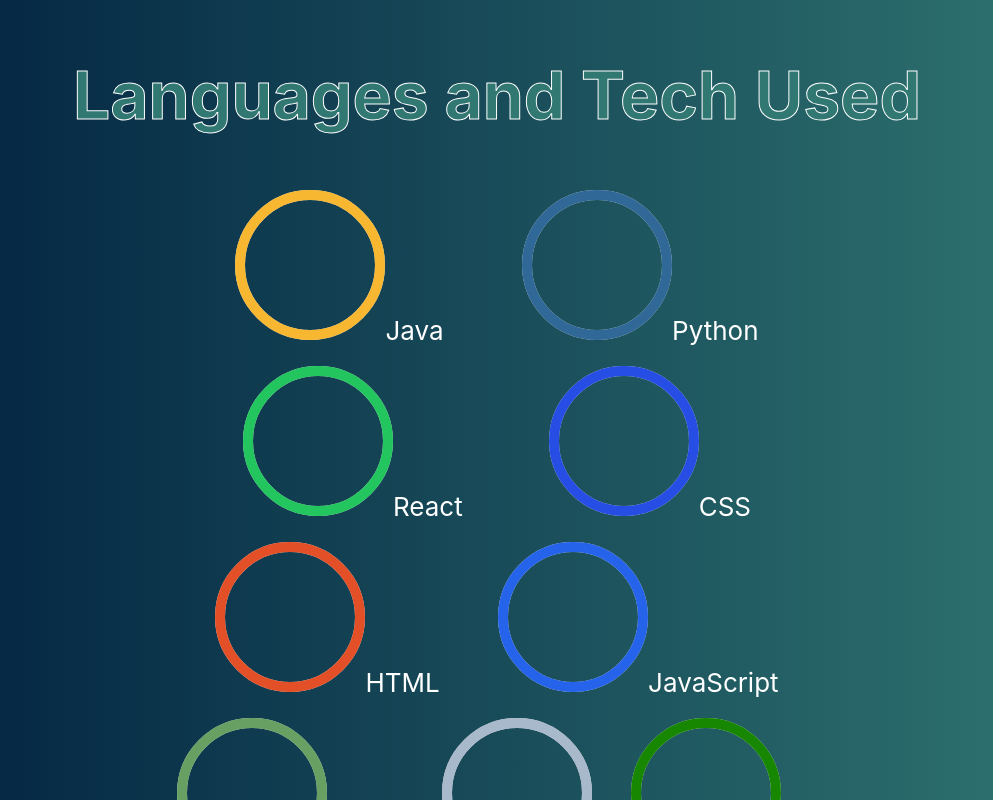
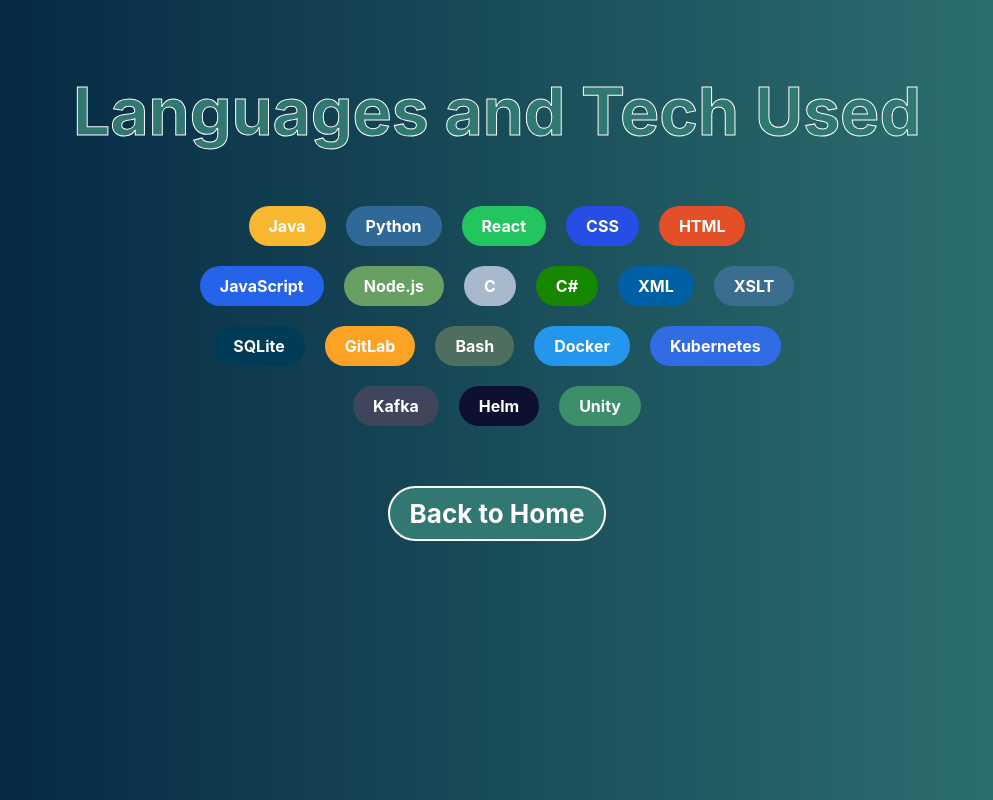
Before and after one commit to RobBundy2002/Website, a React (Create React App) app: page /#/Website/skills in a window 1280 px wide. Shown: the top 800 px of the page, without its empty margins (143-1136 px from the left). Built offline with nearby package versions, Linux system fonts and the light colour scheme.

Commit message:
Fixed Skills Page

```diff
--- a/src/SkillsPage.js
+++ b/src/SkillsPage.js
@@ -2,56 +2,46 @@
 import 'aos/dist/aos.css';
 import AOS from 'aos';
 import './StyleSheets/SkillsPage.css';
-import {Link} from "react-router-dom";
+import { Link } from "react-router-dom";
 
 const SkillsPage = () => {
-
     React.useEffect(() => {
         AOS.init();
     }, []);
 
     const skills = [
-        { name: 'Java', level: 85, color: '#f7b731' },
-        { name: 'Python', level: 90, color: '#306998' },
-        { name: 'React', level: 80, color: '#22c55e' },
-        { name: 'CSS', level: 90, color: '#264de4' },
-        { name: 'HTML', level: 90, color: '#e34f26' },
-        { name: 'JavaScript', level: 95, color: '#2563eb' },
-        { name: 'Node.js', level: 80, color: '#68a063' },
-        { name: 'C', level: 75, color: '#a8b9cc' },
-        { name: 'C#', level: 70, color: '#178600' },
-        { name: 'XML', level: 60, color: '#0060a5' },
-        { name: 'XSLT', level: 55, color: '#3b6e8e' },
-        { name: 'SQLite', level: 70, color: '#003b57' },
-        { name: 'GitLab', level: 85, color: '#fca326' },
-        { name: 'Bash', level: 90, color: '#4e6e60' },
-        { name: 'Docker', level: 80, color: '#2496ed' },
-        { name: 'Kubernetes', level: 75, color: '#326ce5' },
-        { name: 'Kafka', level: 70, color: '#3f465c' },
-        { name: 'Helm', level: 65, color: '#0d1031' },
-        { name: 'Unity', level: 80, color: '#3d8f6b' }
+        { name: 'Java', color: '#f7b731' },
+        { name: 'Python', color: '#306998' },
+        { name: 'React', color: '#22c55e' },
+        { name: 'CSS', color: '#264de4' },
+        { name: 'HTML', color: '#e34f26' },
+        { name: 'JavaScript', color: '#2563eb' },
+        { name: 'Node.js', color: '#68a063' },
+        { name: 'C', color: '#a8b9cc' },
+        { name: 'C#', color: '#178600' },
+        { name: 'XML', color: '#0060a5' },
+        { name: 'XSLT', color: '#3b6e8e' },
+        { name: 'SQLite', color: '#003b57' },
+        { name: 'GitLab', color: '#fca326' },
+        { name: 'Bash', color: '#4e6e60' },
+        { name: 'Docker', color: '#2496ed' },
+        { name: 'Kubernetes', color: '#326ce5' },
+        { name: 'Kafka', color: '#3f465c' },
+        { name: 'Helm', color: '#0d1031' },
+        { name: 'Unity', color: '#3d8f6b' }
     ];
 
     return (
-        <div className="container">
+        <div className="App">
             <h2>Languages and Tech Used</h2>
             <div className="skills-container">
                 {skills.map(skill => (
-                    <div className="skill-circle" key={skill.name} data-aos="fade-up">
-                        <svg width="150" height="150" viewBox="0 0 150 150" xmlns="http://www.w3.org/2000/svg">
-                            <circle cx="75" cy="75" r="70" stroke="#ddd" strokeWidth="10" fill="none"/>
-                            <circle cx="75" cy="75" r="70" stroke={skill.color} strokeWidth="10" fill="none"
-                                    strokeDasharray={`${2 * Math.PI * 70} ${2 * Math.PI * 70}`}
-                            />
-                        </svg>
+                    <div className="skill-tag" key={skill.name} data-aos="fade-up" style={{ backgroundColor: skill.color }}>
                         <span>{skill.name}</span>
                     </div>
                 ))}
             </div>
-            <Link to="/Website" className="back-to-home">
-                Back to Home
-            </Link>
-
+            <Link to="/Website" className="back-to-home">Back to Home</Link>
         </div>
     );
 };
--- a/src/StyleSheets/SkillsPage.css
+++ b/src/StyleSheets/SkillsPage.css
@@ -96,6 +96,37 @@
     background-color: #5f9ea0;
 }
 
+.skills-container {
+    display: flex;
+    flex-wrap: wrap;
+    gap: 20px;
+    justify-content: center;
+}
+
+.skill-tag {
+    background-color: #f7b731;
+    border-radius: 20px;
+    padding: 10px 20px;
+    color: white;
+    font-size: 16px;
+    font-weight: bold;
+    display: flex;
+    justify-content: space-between;
+    align-items: center;
+    transition: transform 0.3s ease, box-shadow 0.3s ease;
+    max-width: 150px;
+    width: auto;
+}
+
+.skill-tag:hover {
+    transform: translateY(-5px);
+    box-shadow: 0 10px 20px rgba(0, 0, 0, 0.2);
+}
+
+.skill-level {
+    font-size: 14px;
+    font-weight: normal;
+}
 
 @media (max-width: 1200px) {
     .back-button{
```
